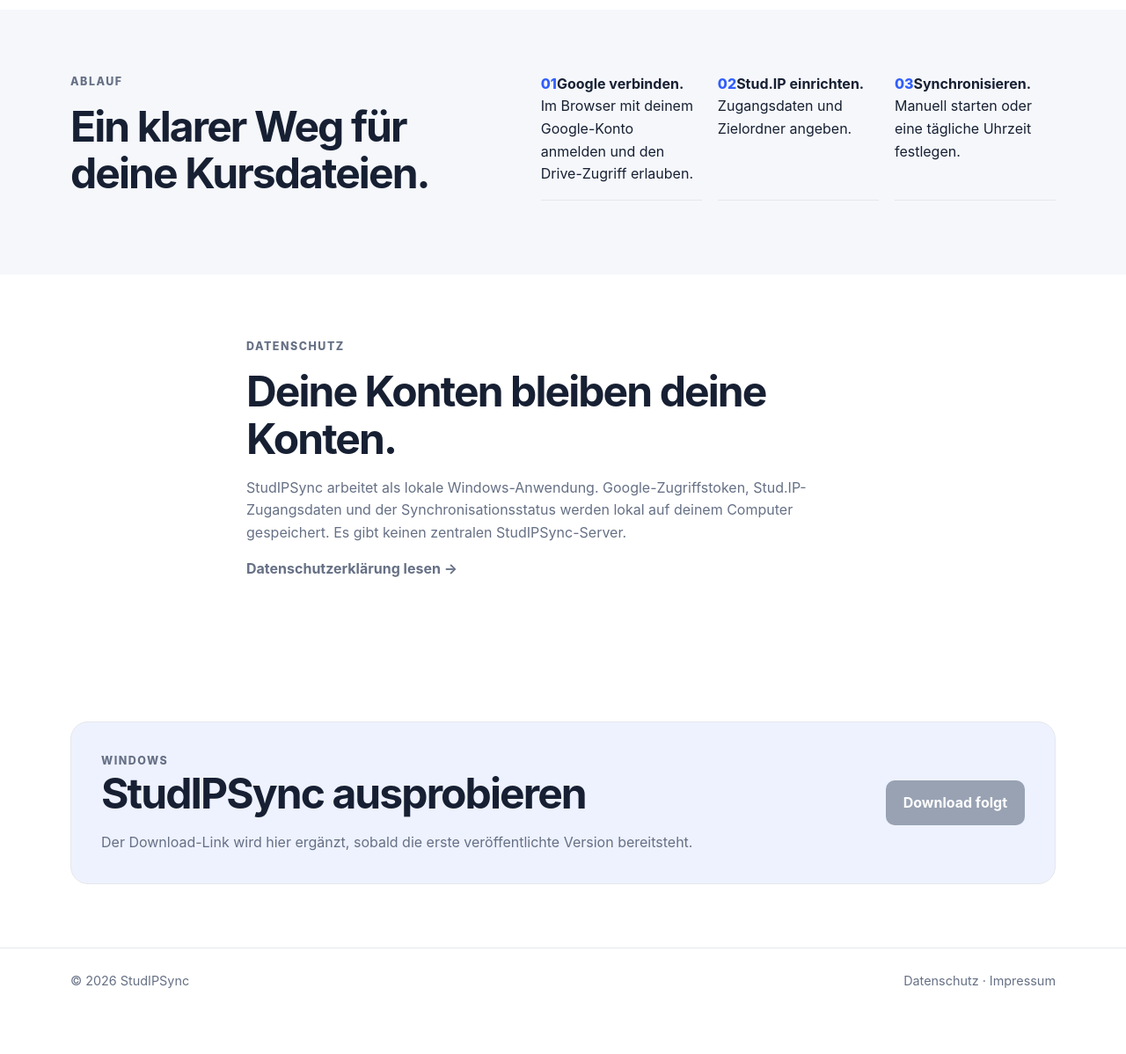
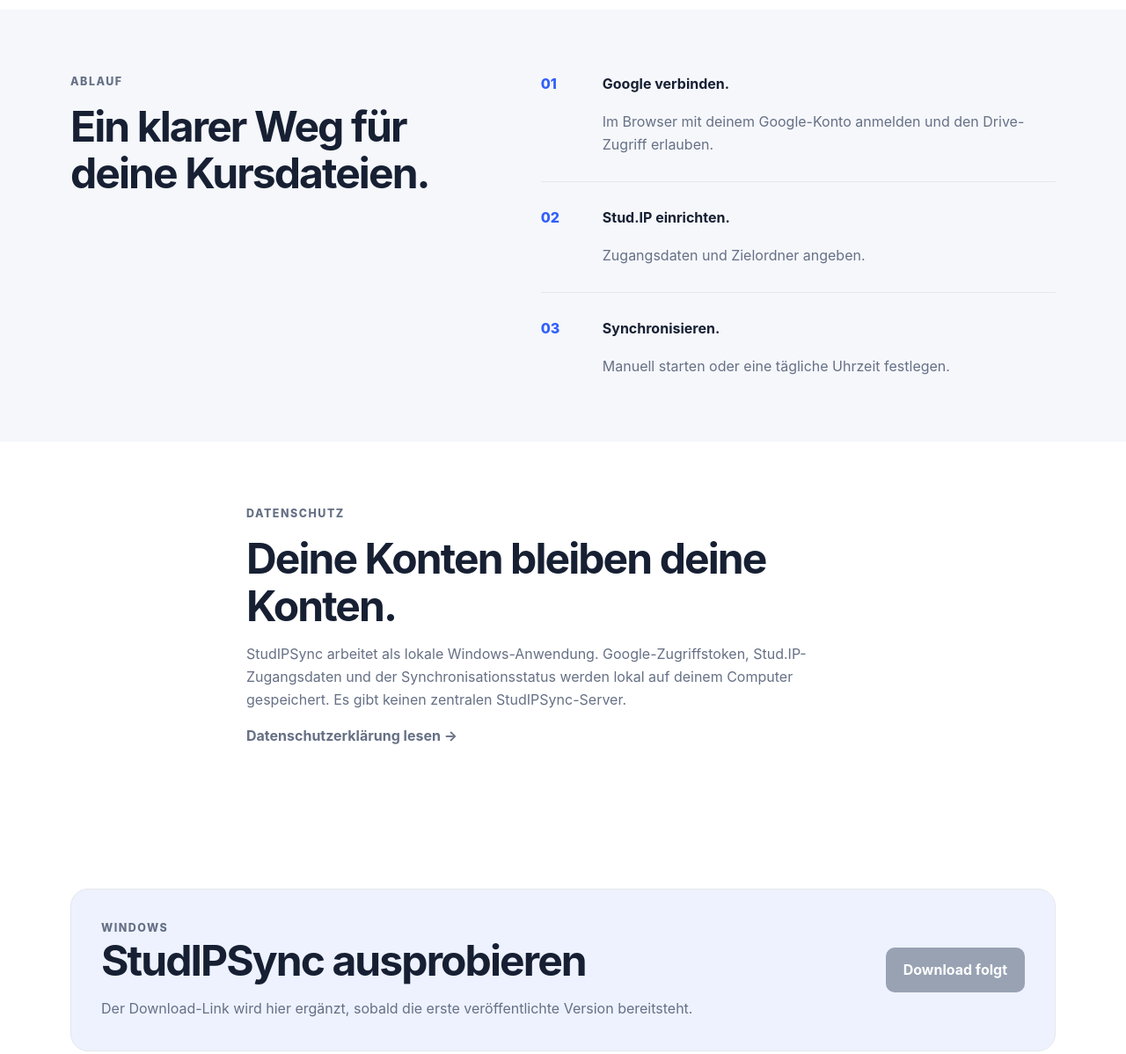
Before and after one commit to wohlfahrt-florin/StudIPSync, a plain HTML site: page site/index.html in a window 1280 px wide. Shown: the part 1380-2578 px from the top of the page at 88% size. Before the commit the page ends 2530 px from the top, so only its background shows below. Drawn offline with Linux system fonts and the light colour scheme.

Commit message:
Website redesign and content update

```diff
--- a/site/index.html
+++ b/site/index.html
@@ -18,7 +18,6 @@
       </nav>
     </div>
   </header>
-
   <main>
     <section class="hero">
       <div class="container hero-grid">
@@ -26,70 +25,23 @@
           <p class="eyebrow">Stud.IP → Google Drive</p>
           <h1>Kursdateien automatisch dort speichern, wo du sie brauchst.</h1>
           <p class="lead">StudIPSync lädt neue Dateien aus deinen Stud.IP-Kursen in übersichtliche Google-Drive-Ordner. Einmal einrichten, danach manuell oder täglich synchronisieren.</p>
-          <div class="actions">
-            <a class="button" href="#download">Für Windows herunterladen</a>
-            <a class="text-link" href="#so-funktioniert-es">So funktioniert es <span aria-hidden="true">↓</span></a>
-          </div>
+          <div class="actions"><a class="button" href="#download">Für Windows herunterladen</a><a class="text-link" href="#so-funktioniert-es">So funktioniert es <span aria-hidden="true">↓</span></a></div>
         </div>
         <div class="hero-card" aria-label="StudIPSync Zusammenfassung">
-          <div class="card-icon">↗</div>
-          <p class="card-label">Einseitige Synchronisierung</p>
-          <h2>Stud.IP nach Google Drive</h2>
-          <ul class="check-list">
-            <li>Neue Dateien erkennen</li>
-            <li>Kursordner automatisch anlegen</li>
-            <li>Bereits übertragene Dateien merken</li>
-          </ul>
+          <div class="card-icon">↗</div><p class="card-label">Einseitige Synchronisierung</p><h2>Stud.IP nach Google Drive</h2>
+          <ul class="check-list"><li>Neue Dateien erkennen</li><li>Kursordner automatisch anlegen</li><li>Bereits übertragene Dateien merken</li></ul>
         </div>
       </div>
     </section>
-
-    <section id="funktionen" class="section">
-      <div class="container">
-        <p class="eyebrow">Übersichtlich und lokal</p>
-        <h2>Wichtige Funktionen</h2>
-        <div class="feature-grid">
-          <article class="feature-card"><span class="feature-number">01</span><h3>Einrichtung in wenigen Schritten</h3><p>Stud.IP-Zugangsdaten, Google Drive und Zielordner einmal konfigurieren.</p></article>
-          <article class="feature-card"><span class="feature-number">02</span><h3>Keine doppelten Uploads</h3><p>Der lokale Synchronisationsstatus verhindert unnötige erneute Übertragungen.</p></article>
-          <article class="feature-card"><span class="feature-number">03</span><h3>Tägliche Automatik</h3><p>Die Windows-Aufgabenplanung kann die Synchronisierung selbstständig starten.</p></article>
-        </div>
-      </div>
-    </section>
-
-    <section id="so-funktioniert-es" class="section section-muted">
-      <div class="container split">
-        <div><p class="eyebrow">Ablauf</p><h2>Ein klarer Weg für deine Kursdateien.</h2></div>
-        <ol class="steps">
-          <li><strong>Google verbinden.</strong> Im Browser mit deinem Google-Konto anmelden und den Drive-Zugriff erlauben.</li>
-          <li><strong>Stud.IP einrichten.</strong> Zugangsdaten und Zielordner angeben.</li>
-          <li><strong>Synchronisieren.</strong> Manuell starten oder eine tägliche Uhrzeit festlegen.</li>
-        </ol>
-      </div>
-    </section>
-
-    <section id="datenschutz" class="section">
-      <div class="container narrow">
-        <p class="eyebrow">Datenschutz</p>
-        <h2>Deine Konten bleiben deine Konten.</h2>
-        <p>StudIPSync arbeitet als lokale Windows-Anwendung. Google-Zugriffstoken, Stud.IP-Zugangsdaten und der Synchronisationsstatus werden lokal auf deinem Computer gespeichert. Es gibt keinen zentralen StudIPSync-Server.</p>
-        <p><a class="text-link" href="/datenschutz.html">Datenschutzerklärung lesen →</a></p>
-      </div>
-    </section>
-
-    <section id="download" class="section download-section">
-      <div class="container download-card">
-        <div><p class="eyebrow">Windows</p><h2>StudIPSync ausprobieren</h2><p>Der Download-Link wird hier ergänzt, sobald die erste veröffentlichte Version bereitsteht.</p></div>
-        <!-- Ersetze diesen Link durch die veröffentlichte EXE-URL. -->
-        <a class="button button-disabled" href="#download" aria-disabled="true">Download folgt</a>
-      </div>
-    </section>
+    <section id="funktionen" class="section"><div class="container"><p class="eyebrow">Übersichtlich und lokal</p><h2>Wichtige Funktionen</h2>
+      <div class="feature-grid"><article class="feature-card"><span class="feature-number">01</span><h3>Einrichtung in wenigen Schritten</h3><p>Stud.IP-Zugangsdaten, Google Drive und Zielordner einmal konfigurieren.</p></article><article class="feature-card"><span class="feature-number">02</span><h3>Keine doppelten Uploads</h3><p>Der lokale Synchronisationsstatus verhindert unnötige erneute Übertragungen.</p></article><article class="feature-card"><span class="feature-number">03</span><h3>Tägliche Automatik</h3><p>Die Windows-Aufgabenplanung kann die Synchronisierung selbstständig starten.</p></article></div>
+    </div></section>
+    <section id="so-funktioniert-es" class="section section-muted"><div class="container split"><div><p class="eyebrow">Ablauf</p><h2>Ein klarer Weg für deine Kursdateien.</h2></div>
+      <ol class="steps"><li><span class="step-number">01</span><div><strong>Google verbinden.</strong><p>Im Browser mit deinem Google-Konto anmelden und den Drive-Zugriff erlauben.</p></div></li><li><span class="step-number">02</span><div><strong>Stud.IP einrichten.</strong><p>Zugangsdaten und Zielordner angeben.</p></div></li><li><span class="step-number">03</span><div><strong>Synchronisieren.</strong><p>Manuell starten oder eine tägliche Uhrzeit festlegen.</p></div></li></ol>
+    </div></section>
+    <section id="datenschutz" class="section"><div class="container narrow"><p class="eyebrow">Datenschutz</p><h2>Deine Konten bleiben deine Konten.</h2><p>StudIPSync arbeitet als lokale Windows-Anwendung. Google-Zugriffstoken, Stud.IP-Zugangsdaten und der Synchronisationsstatus werden lokal auf deinem Computer gespeichert. Es gibt keinen zentralen StudIPSync-Server.</p><p><a class="text-link" href="/datenschutz.html">Datenschutzerklärung lesen →</a></p></div></section>
+    <section id="download" class="section download-section"><div class="container download-card"><div><p class="eyebrow">Windows</p><h2>StudIPSync ausprobieren</h2><p>Der Download-Link wird hier ergänzt, sobald die erste veröffentlichte Version bereitsteht.</p></div><a class="button button-disabled" href="#download" aria-disabled="true">Download folgt</a></div></section>
   </main>
-
-  <footer class="site-footer">
-    <div class="container footer-inner">
-      <span>© 2026 StudIPSync</span>
-      <span><a href="/datenschutz.html">Datenschutz</a> · <a href="/impressum.html">Impressum</a></span>
-    </div>
-  </footer>
+  <footer class="site-footer"><div class="container footer-inner"><span>© 2026 StudIPSync</span><span><a href="/datenschutz.html">Datenschutz</a> · <a href="/impressum.html">Impressum</a></span></div></footer>
 </body>
 </html>
--- a/site/styles.css
+++ b/site/styles.css
@@ -38,9 +38,12 @@ h3 { font-size: 1.2rem; }
 .feature-card p, .section p { color: var(--muted); }
 .feature-number { display: block; margin-bottom: 44px; color: var(--blue); font-weight: 800; }
 .split { display: grid; grid-template-columns: .9fr 1.1fr; gap: 56px; align-items: start; }
-.steps { display: grid; grid-template-columns: repeat(3, 1fr); gap: 18px; padding: 0; margin: 0; list-style: none; counter-reset: steps; }
-.steps li { counter-increment: steps; display: block; padding: 0 0 16px; border-bottom: 1px solid var(--line); }
-.steps li::before { content: counter(steps, decimal-leading-zero); color: var(--blue); font-weight: 800; }
+.steps { display: grid; grid-template-columns: 1fr; gap: 0; padding: 0; margin: 0; list-style: none; }
+.steps li { display: grid; grid-template-columns: 52px minmax(0, 1fr); gap: 18px; padding: 0 0 28px; margin: 0 0 28px; border-bottom: 1px solid var(--line); }
+.steps li:last-child { padding-bottom: 0; margin-bottom: 0; border-bottom: 0; }
+.step-number { color: var(--blue); font-weight: 800; }
+.steps strong { display: block; margin-bottom: 18px; }
+.steps p { margin: 0; color: var(--muted); }
 .download-card { display: flex; align-items: center; justify-content: space-between; gap: 28px; padding: 34px; background: #eef2ff; box-shadow: none; }
 .download-card p { margin-bottom: 0; color: var(--muted); }
 .legal-content { max-width: 760px; }
```
Also changed, not shown: site/impressum.html (+2 -16 lines).
